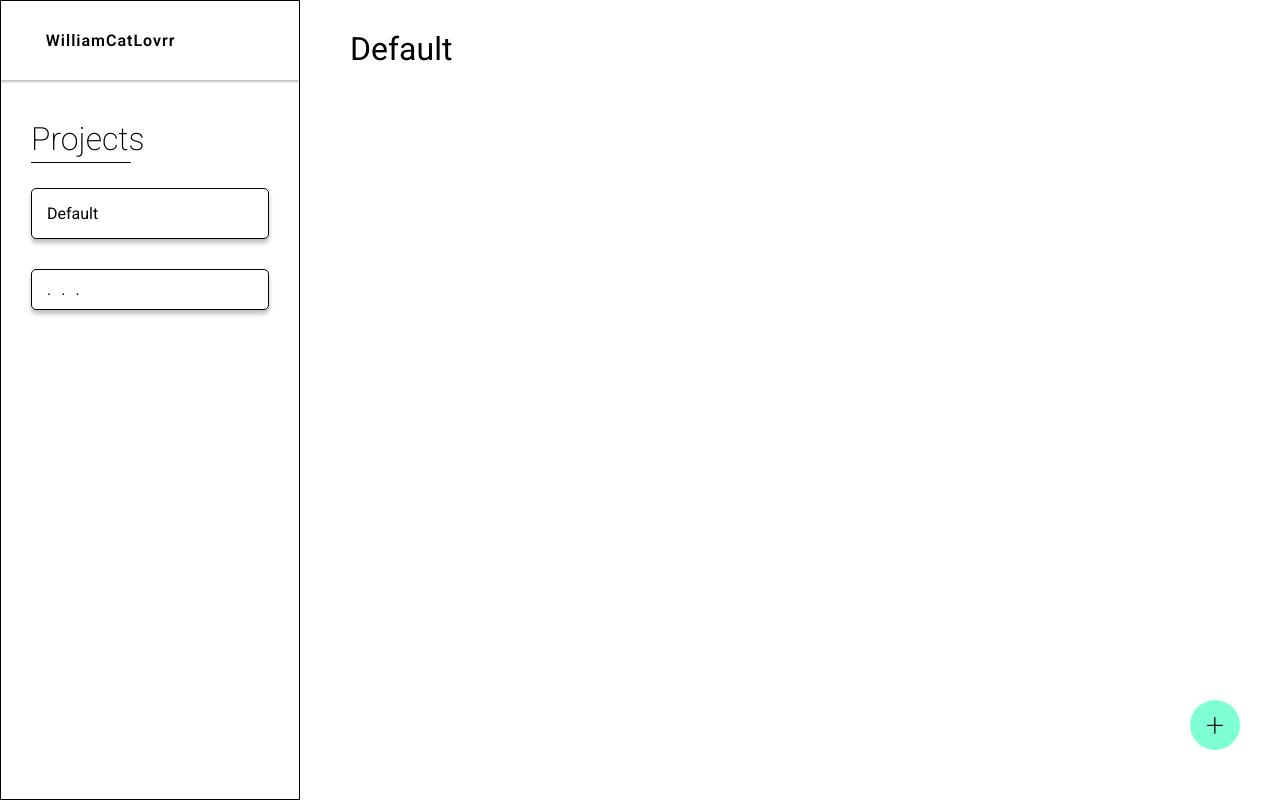
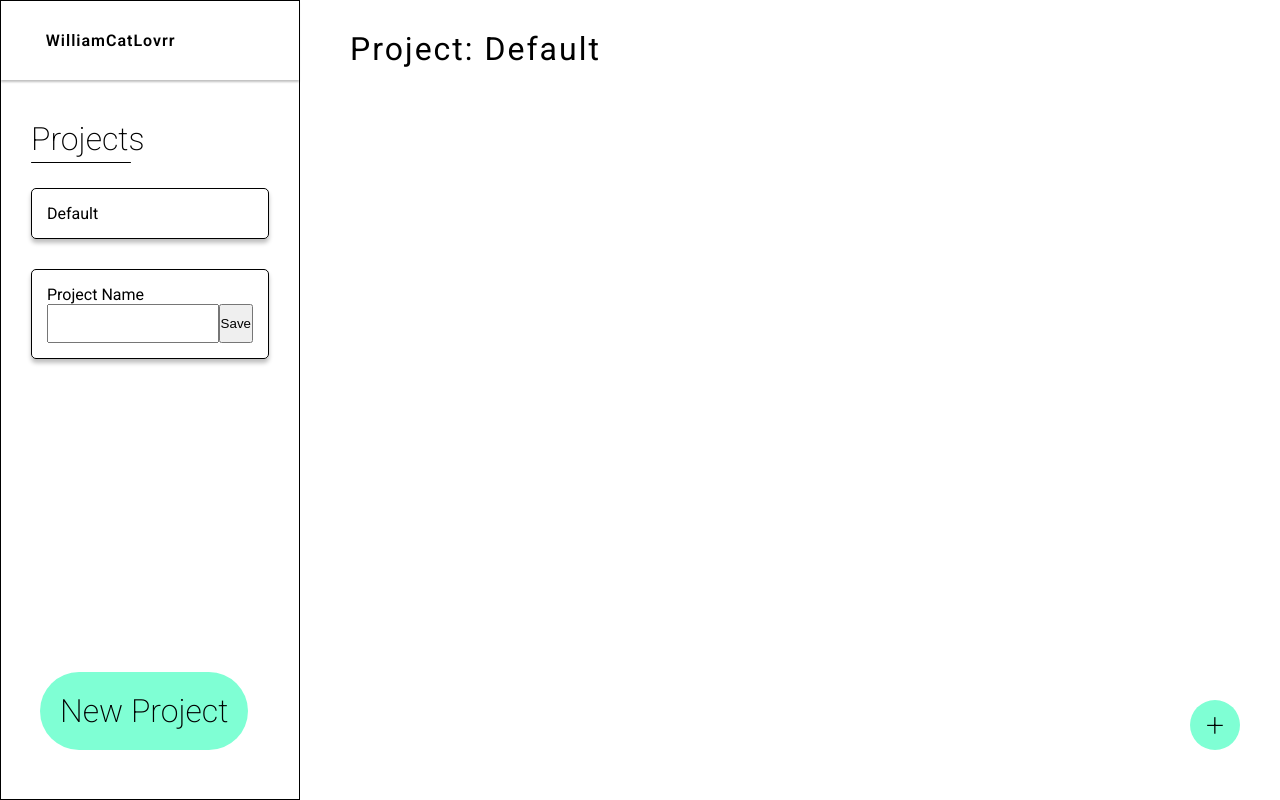
Before and after one commit to wiriim/todolist, a website built with webpack: page src/index.html in a window 1280 px wide. Built offline with nearby package versions, Linux system fonts and the light colour scheme.

Commit message:
Add new ui style for projects

```diff
--- a/src/index.html
+++ b/src/index.html
@@ -7,6 +7,7 @@
 </head>
 <body>
     <div class="container">
+        <input type="text" hidden id="project" value="Default">
         <div class="nav">
             <div class="user-container">
                 <div class="user">WilliamCatLovrr</div>
@@ -14,65 +15,19 @@
             <div class="projects-container">
                 <h1>Projects</h1>
                 <div class="project">Default</div>
-                <div class="addProject">...</div>
+                <div class="add-project">
+                    <label for="projectName">Project Name</label>
+                    <div class="d-flex">
+                        <input type="text" id="projectName">
+                        <button class="btn-save-project">Save</button>
+                    </div>
+                </div>
+                <div class="btn-new-project">New Project</div>
             </div>
         </div>
         <div class="content">
-            <h1 class="title"><input type="text" value="Default"></h1>
+            <h1 class="project-title"></h1>
             <div class="todo-container">
-                <!-- <div class="todo">
-                    <div class="todo-header">
-                        <div class="todo-check"></div>
-                        <div class="todo-title">My List - 1</div>
-                    </div>
-                    <div class="todo-sub-header">
-                        <div class="todo-due-date">10/10/2020</div>
-                        <div class="todo-priority">High</div>
-                    </div>
-                    <div class="todo-description">
-                        Lorem ipsum dolor sit amet, consectetur adipisicing elit. Suscipit maxime molestiae modi, pariatur unde asperiores veniam magnam accusantium a consequatur iusto beatae nisi ullam impedit! Praesentium at officia, ex aut repudiandae accusantium aliquam. Accusamus explicabo, fugit impedit possimus maiores amet sed quisquam ratione in ea asperiores deleniti mollitia unde nam?tur adipisicing elit. Suscipit maxime molestiae modi, pariatur unde asperiores veniam magnam accusantium a consequatur iusto beatae nisi ullam impedit! Praesentium at officia, ex aut repudiandae accusantium aliquam. Accusamus explicabo, fugit impedit possimus maiores amet sed quisquam ratione in ea asperiores deleniti mollitia unde nam?
-                    </div>
-                </div>
-                <div class="todo closed">
-                    <div class="todo-header">
-                        <div class="todo-check"></div>
-                        <div class="todo-title">My List - 1</div>
-                    </div>
-                    <div class="todo-sub-header">
-                        <div class="todo-due-date">10/10/2020</div>
-                        <div class="todo-priority">High</div>
-                    </div>
-                    <div class="todo-description d-none">
-                        Lorem ipsum dolor sit amet, consectetur adipisicing elit. Suscipit maxime molestiae modi, pariatur unde asperiores veniam magnam accusantium a consequatur iusto beatae nisi ullam impedit! Praesentium at officia, ex aut repudiandae accusantium aliquam. Accusamus explicabo, fugit impedit possimus maiores amet sed quisquam ratione in ea asperiores deleniti mollitia unde nam?tur adipisicing elit. Suscipit maxime molestiae modi, pariatur unde asperiores veniam magnam accusantium a consequatur iusto beatae nisi ullam impedit! Praesentium at officia, ex aut repudiandae accusantium aliquam. Accusamus explicabo, fugit impedit possimus maiores amet sed quisquam ratione in ea asperiores deleniti mollitia unde nam?
-                    </div>
-                </div> -->
-                <!-- <div class="todo create">
-                    <h3>Create New</h3>
-                    <p>
-                        <label for="create-title">Title</label>
-                        <input class="create-title" id="create-title">
-                    </p>
-                    <p>
-                        <label for="create-due-date">Due Date</label>
-                        <input class="create-due-date" id="create-due-date">
-                    </p>
-                    <p>
-                        <label for="create-priority">Priority</label>
-                        <select name="create-priority" id="create-priority">
-                            <option value="High">High</option>
-                            <option value="Medium">Medium</option>
-                            <option value="Low">Low</option>
-                        </select>
-                    </p>
-                    <p>
-                        <label for="create-description">Description</label>
-                        <textarea class="create-description" id="create-description"></textarea>
-                    </p>
-                    <div class="buttons">
-                        <button type="button" class="btn-cancel">Cancel</button>
-                        <button type="button" class="btn-save">Save</button>
-                    </div>
-                </div> -->
                 <div class="btn-new">+</div>
             </div>
         </div>
--- a/src/index.js
+++ b/src/index.js
@@ -2,6 +2,10 @@ import './styles.css';
 import { createTodoObject } from './todoLogic.js';
 import { showCreateTodoDOM, hideCreateTodoDOM, addTodoItemDOM } from './todoDOM.js';
 
+let currProjDOM = document.querySelector('#project');
+let currProj = currProjDOM.value;
+let projTitleDOM = document.querySelector('.project-title');
+projTitleDOM.textContent = `Project: ${currProj}`;
 // Create new todo
 let createNewTodoStatus = 'closed'
 let btnNewTodo = document.querySelector('.btn-new');
--- a/src/styles.css
+++ b/src/styles.css
@@ -22,6 +22,9 @@ body{
 .d-none{
     display: none;
 }
+.d-flex{
+    display: flex;
+}
 
 /* Nav */
 .nav{
@@ -41,7 +44,7 @@ body{
     letter-spacing: 1px;
 }
 
-/* Nav - Projects */
+/* Projects */
 .projects-container{
     padding: 40px 30px;
 }
@@ -81,13 +84,30 @@ body{
     border: 1px solid purple;
 }
 
-.addProject{
+.add-project{
     margin: 30px 0;
     border: 1px solid rgb(0, 0, 0);
-    padding: 10px 15px;
+    padding: 15px;
     border-radius: 5px;
-    letter-spacing: 10px;
     box-shadow: 0 4px 4px 0 rgba(0, 0, 0, 0.25);
+}
+.btn-new-project{
+    position: fixed;
+    bottom: 50px;
+    left: 40px;
+    background-color: aquamarine;
+    padding: 20px;
+    border-radius: 100px;
+    display: flex;
+    align-items: center;
+    justify-content: center;
+    font-size: 2rem;
+    font-weight: 250;
+    cursor: pointer;
+}
+#projectName{
+    min-width: 0;
+    padding: 10px;
 }
 
 /* Content */
@@ -95,15 +115,9 @@ body{
     padding: 30px 50px;
 }
 
-.title{
+.project-title{
     font-weight: 400;
     letter-spacing: 2px;
-}
-.title input{
-    border: none;
-    font-family: inherit;
-    font-size: 2rem;
-    border: none;
 }
 
 /* Content - Todo */
```
